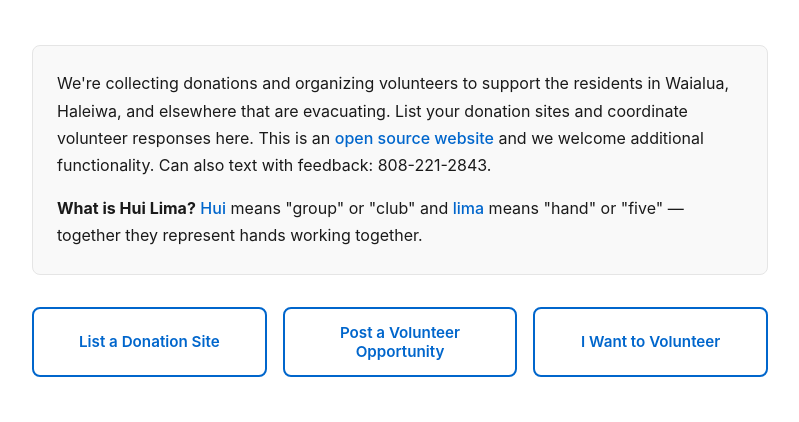
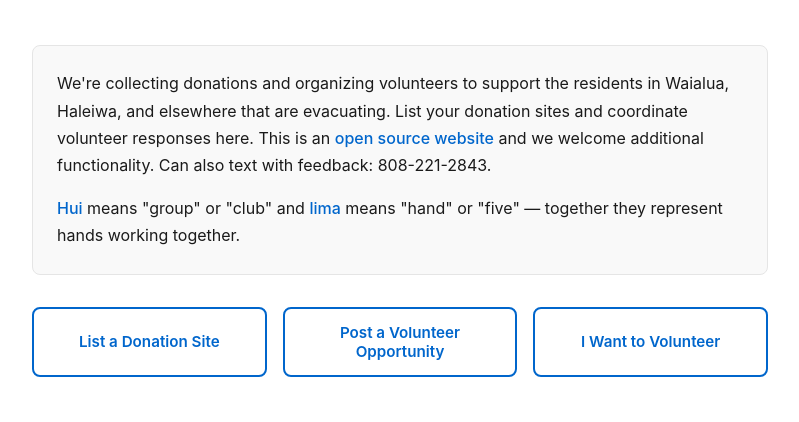
Before and after one commit to ikaikahussey/huilima, a plain HTML site: page index.html in a window 1280 px wide. Shown: the part 161-583 px from the top of the page, without its empty margins (240-1039 px from the left). Drawn offline with nearby package versions, Linux system fonts and the light colour scheme.

Commit message:
Update Hui Lima description and links in index.html

```diff
--- a/index.html
+++ b/index.html
@@ -629,7 +629,7 @@
 
         <div class="info-box">
             <p>We're collecting donations and organizing volunteers to support the residents in Waialua, Haleiwa, and elsewhere that are evacuating. List your donation sites and coordinate volunteer responses here. This is an <a href="https://github.com/ikaikahussey/huilima">open source website</a> and we welcome additional functionality. Can also text with feedback: 808-221-2843.</p>
-            <p><strong>What is Hui Lima?</strong> <a href="https://wehewehe.org/gsdl2.85/cgi-bin/hdict?e=q-11000-00---off-0hdict--00-1----0-10-0---0---0direct-10-ED--4--textpukuielbert%2ctextmamaka-----0-1l--11-haw-Zz-1---Zz-1-home-hui--00-3-1-00-0--4----0-0-11-00-0utfZz-8-00&a=d&d=D11567" target="_blank" rel="noopener">Hui</a> means "group" or "club" and <a href="https://wehewehe.org/gsdl2.85/cgi-bin/hdict?e=q-11000-00---off-0hdict--00-1----0-10-0---0---0direct-10-ED--4--textpukuielbert%2ctextmamaka-----0-1l--11-haw-Zz-1---Zz-1-home-lima--00-3-1-00-0--4----0-0-11-00-0utfZz-8-00&a=d&d=D13002" target="_blank" rel="noopener">lima</a> means "hand" or "five" — together they represent hands working together.</p>
+            <p><a href="https://wehewehe.org/gsdl2.85/cgi-bin/hdict?e=q-11000-00---off-0hdict--00-1----0-10-0---0---0direct-10-ED--4--textpukuielbert%2ctextmamaka-----0-1l--11-haw-Zz-1---Zz-1-home-hui--00-3-1-00-0--4----0-0-11-00-0utfZz-8-00&a=d&d=D11567" target="_blank" rel="noopener">Hui</a> means "group" or "club" and <a href="https://wehewehe.org/gsdl2.85/cgi-bin/hdict?e=q-11000-00---off-0hdict--00-1----0-10-0---0---0direct-10-ED--4--textpukuielbert%2ctextmamaka-----0-1l--11-haw-Zz-1---Zz-1-home-lima--00-3-1-00-0--4----0-0-11-00-0utfZz-8-00&a=d&d=D13002" target="_blank" rel="noopener">lima</a> means "hand" or "five" — together they represent hands working together.</p>
         </div>
 
         <!-- Action Buttons -->
```
